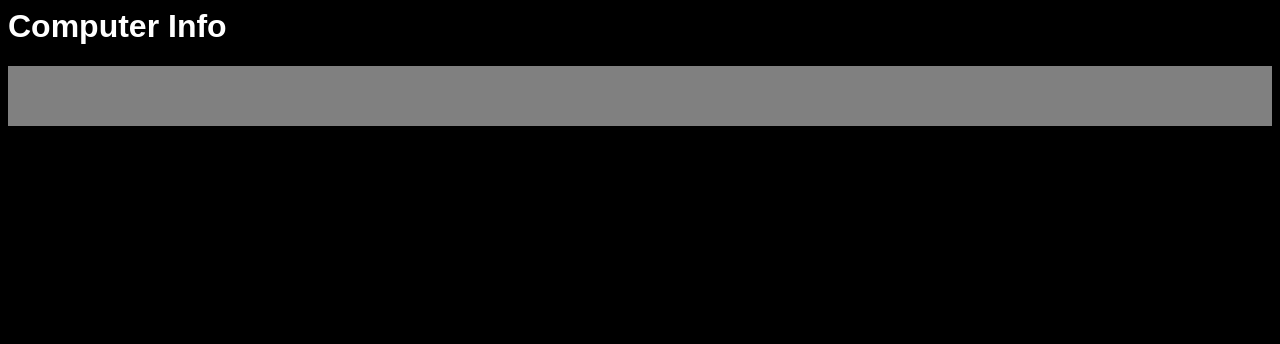
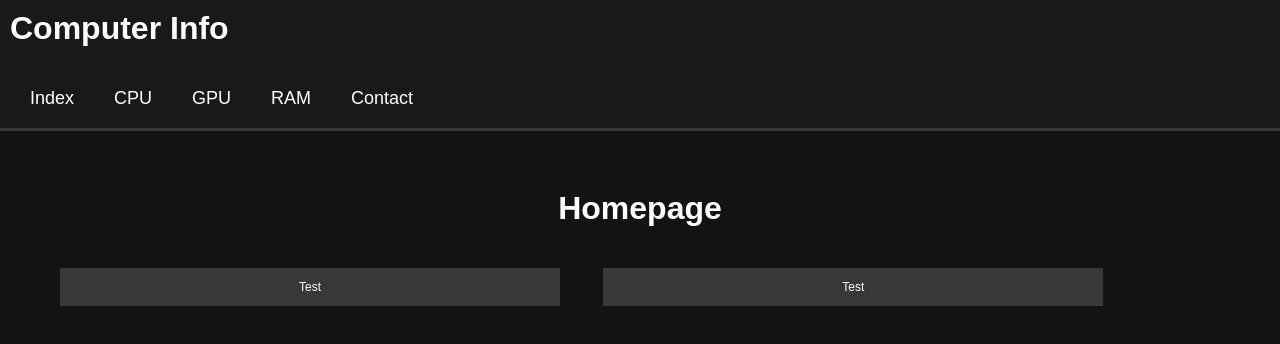
Before and after one commit to chyakka/ComputerInfoWeb, a plain HTML site: page index.html in a window 1280 px wide. Drawn offline with Linux system fonts and the light colour scheme.

Commit message:
Index updates

```diff
--- a/css-layout.css
+++ b/css-layout.css
@@ -1,15 +1,66 @@
 body {
-    background-color: black;
+    background-color: rgb(19, 19, 19);
     font-family: Arial;
     font-size: 12px;
     color: white;
+    margin: 0;
 }
 
 .main-title {
+    padding-left: 10px;
+    padding-top: 10px;
     font-size: xx-large;
+}
+
+.top-container {
+    background-color: #191919;
+    outline-style: solid;
+    outline-color: rgb(56, 56, 56);
 }
 
 .header-main {
     height: 60px;
-    background-color: gray;
+    padding-left: 10px;
 }
+
+ul {
+    list-style-type: none;
+    margin: 0;
+    padding: 0;
+    overflow: hidden;
+}
+
+li {
+    float: left;
+}
+
+li a {
+    display: block;
+    text-align: center;
+    padding: 20px;
+    color: white;
+    text-decoration: none;
+    font-size: 18px;
+}
+
+li a:hover {
+    background-color: rgb(19, 19, 19);
+}
+
+.main-container {
+    margin: 30;
+    padding: 10;
+}
+
+.info-box {
+    justify-content: center;
+    display: inline-flex;
+    margin: 20;
+    width: 500px;
+    background-color: rgb(56, 56, 56);
+}
+
+.index-title {
+    font-size: xx-large;
+    text-align: center;
+}
--- a/index.html
+++ b/index.html
@@ -4,9 +4,29 @@
         <link rel="stylesheet" type="text/css" href="css-layout.css">
     </head>
     <body>
-        <h1 class="main-title">Computer Info</h1>
-        <div class="header-main">
+        <div class="top-container">
+            <h1 class="main-title">Computer Info</h1>
+            <div class="header-main">
+                <ul>
+                    <li><a href="">Index</a></li>
+                    <li><a href="">CPU</a></li>
+                    <li><a href="">GPU</a></li>
+                    <li><a href="">RAM</a></li>
+                    <li><a href="">Contact</a></li>
+                </ul>
+            </div>
+        </div>
 
+        <div class="main-container">
+            <h1 class="index-title">Homepage</h1>
+
+            <div class="info-box">
+                <p>Test</p>
+            </div>
+
+            <div class="info-box">
+                <p>Test</p>
+            </div>
         </div>
     </body>
 </html>
```
